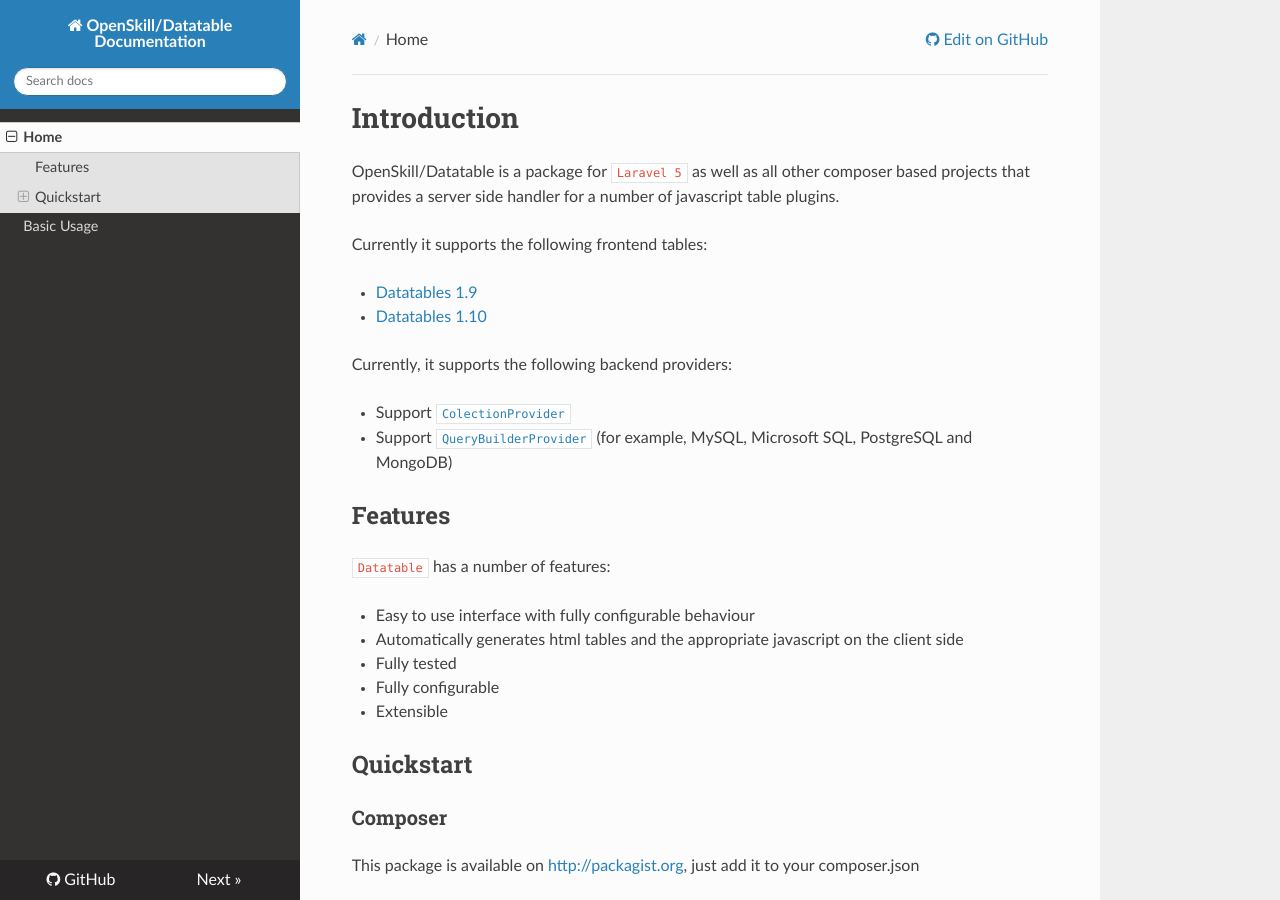
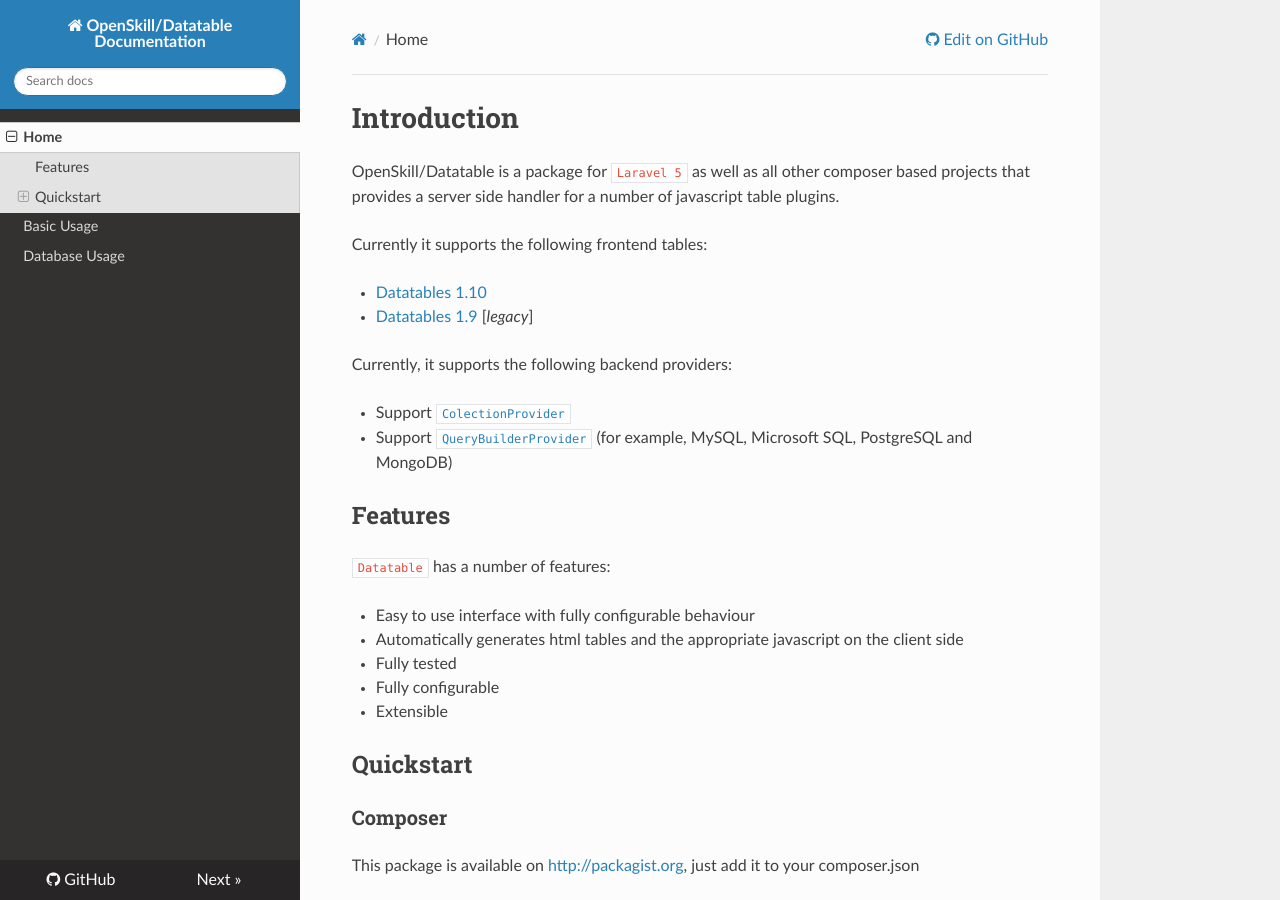
Before and after one commit to OpenSkill/Datatable, an MkDocs documentation site: the page built from docs/index.md, in a window 1280 px wide and 900 px high. Built offline with MkDocs 1.6.1, drawn with Linux system fonts in a browser that asks for light colours; nearby versions of some CDN libraries; old or Windows-style settings are respelled for this version of MkDocs.

Commit message:
Add database usage to the documentation pages

```diff
--- a/docs/index.md
+++ b/docs/index.md
@@ -4,8 +4,8 @@
 
 Currently it supports the following frontend tables:
 
-- [Datatables 1.9](http://legacy.datatables.net/)
 - [Datatables 1.10](http://www.datatables.net/)
+- [Datatables 1.9](http://legacy.datatables.net/) [_legacy_]
 
 Currently, it supports the following backend providers:
 
--- a/mkdocs.yml
+++ b/mkdocs.yml
@@ -2,6 +2,7 @@
 pages:
 - Home: index.md
 - Basic Usage: basic-usage.md
+- Database Usage: database-usage.md
 theme: readthedocs
 repo_url: https://github.com/OpenSkill/Datatable/
 site_author: Nils Plaschke
```
